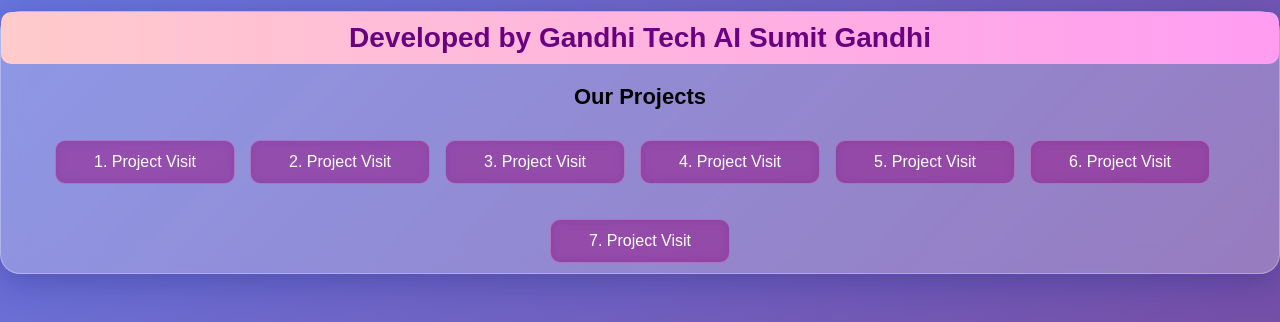
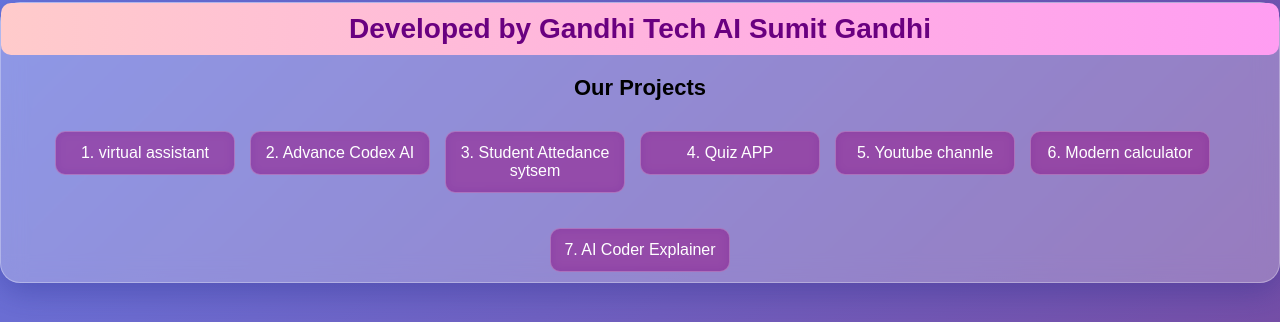
Before and after one commit to kumarayshu852/deploymern, a React (Create React App) app in the folder frontend/: page /home in a window 1280 px wide. Shown: the part 328-650 px from the top of the page. Built offline with nearby package versions, Linux system fonts and the light colour scheme; no server answers; sample sign-in values are in the browser's storage.

Commit message:
Update Home.js
name update

```diff
--- a/frontend/src/pages/Home.js
+++ b/frontend/src/pages/Home.js
@@ -63,31 +63,31 @@ function Home() {
   {/* PROJECT BUTTONS */}
   <div className="projects-row">
     <Link to="https://virtualgandhiai.netlify.app/" target="_blank">
-      <button className="ko">1. Project Visit</button>
+      <button className="ko">1. virtual assistant</button>
     </Link>
 
     <Link to="https://signup-codex-ai.netlify.app/" target="_blank">
-      <button className="ko">2. Project Visit</button>
+      <button className="ko">2. Advance Codex AI</button>
     </Link>
 
     <Link to="https://gandhitechaistudentmangenmentsystem.netlify.app/" target="_blank">
-      <button className="ko">3. Project Visit</button>
+      <button className="ko">3. Student Attedance sytsem</button>
     </Link>
 
     <Link to="https://gandhitechaiquizgameappreact.netlify.app/" target="_blank">
-      <button className="ko">4. Project Visit</button>
+      <button className="ko">4. Quiz APP</button>
     </Link>
 
     <Link to="https://www.youtube.com/@computer-technology-s3" target="_blank">
-      <button className="ko">5. Project Visit</button>
+      <button className="ko">5. Youtube channle</button>
     </Link>
 
     <Link to="https://gandhimoderncalculator.netlify.app/">
-      <button className="ko">6. Project Visit</button>
+      <button className="ko">6. Modern calculator  </button>
     </Link>
       <br/>
       <Link to="https://a-icoder-46ea.vercel.app/">
-      <button className="ko">7. Project Visit</button>
+      <button className="ko">7. AI Coder Explainer</button>
     </Link>
   </div>
 </div>
```
